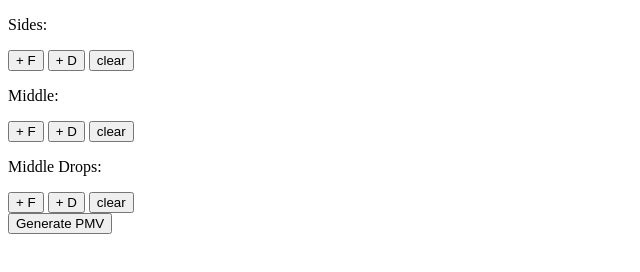
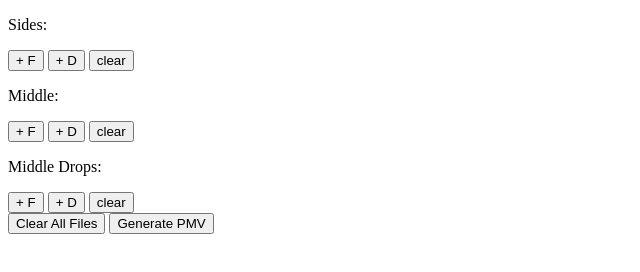
Before and after one commit to BelleBoi/filesys, a website: page public/make-pmv.html in a window 1280 px wide. Shown: the whole page, without its empty margins (0-640 px from the left). Drawn offline with Linux system fonts and the light colour scheme.

Commit message:
can now clear every single file from all arrays

```diff
--- a/public/js/makePMV.js
+++ b/public/js/makePMV.js
@@ -43,6 +43,8 @@ const clearAllFiles = (position) => {
   // : position === "middleDrops" ? middleDrops = []
   // : alert("you were never supposed to see this popup wtf did you do")
 }
+
+const clearAllFiles = () => sides = middle = middleDrops = []
 
 const newFile = async (position, file = null) => {
   let fileData = undefined
--- a/public/make-pmv.html
+++ b/public/make-pmv.html
@@ -46,6 +46,7 @@
       <button onClick="newDir('middleDrops')">+ D</button>
       <button onClick="clearAllFiles('middleDrops')">clear</button>
     </div>
+    <button onClick="clearAllFiles()">Clear All Files</button>
     <button id="generate" onClick="generate()">Generate PMV</button>
   </div>
 
```
